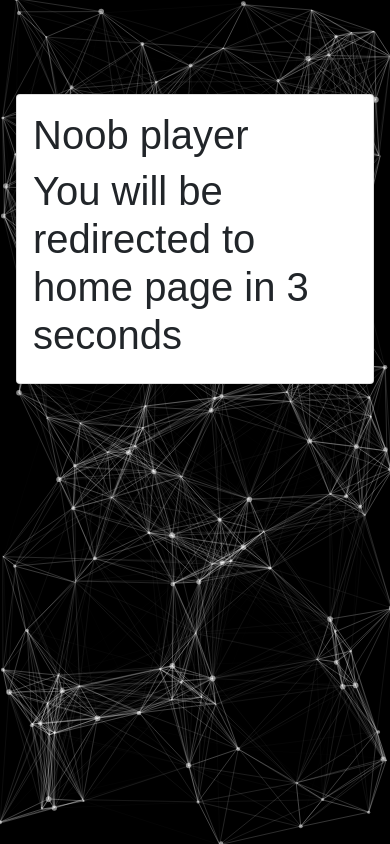
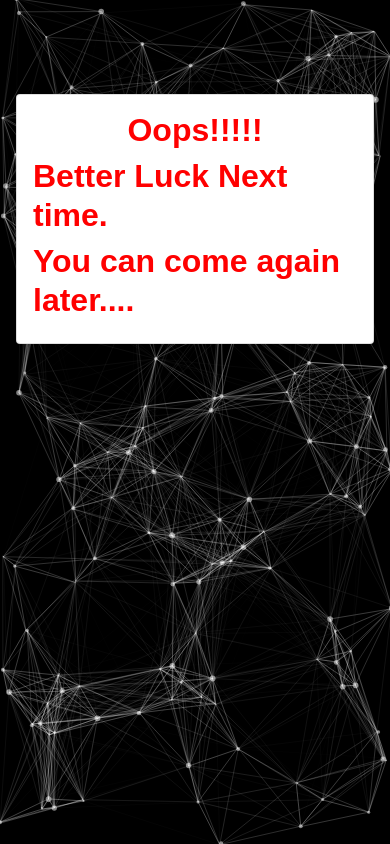
Before and after one commit to devdattakhoche/Around-the-world-bonus-round, a Django app: page /Home/Wrong in a window 390 px wide. Run offline with Django 3.2, Linux system fonts and the light colour scheme; some libraries are stand-ins or nearby versions.

Commit message:
second last ui changes done

```diff
--- a/templates/ATW/Home.html
+++ b/templates/ATW/Home.html
@@ -5,10 +5,10 @@
 {% endblock title %}
 
 {% block body %}
-<div class="well card p-3 my-3">
-    <h3>This is my Homepage</h3>
+<div class="well card col-sm-4 p-3 my-3" style=" margin-left: auto; margin-right: auto;align-items: center;">
+    <h3 style="color:black; text-align: center">This is my Homepage</h3>
     <form action=Question-{{ mytext }}>
-        <button type="submit" class="btn btn-primary" onclick="">Start Quiz</button>
+        <button type="submit" class="btn btn-primary" onclick="" >Start Quiz</button>
     </form>
 
 </div>
--- a/templates/ATW/Wrong_Ans.html
+++ b/templates/ATW/Wrong_Ans.html
@@ -4,12 +4,14 @@
 {% endblock title %}
 
 {% block meta %}
-<meta http-equiv="refresh" content="3;url=http://127.0.0.1:8000/Home" />
+<meta http-equiv="refresh" content="5;url=http://127.0.0.1:8000/Home" />
 {% endblock meta %}
 
 {% block body %}
-<div class="well card p-3 my-3">
-    <h1>Noob player</h1>
-    <h1>You will be redirected to home page in 3 seconds</h1>
+<div class="well card col-sm-4 p-3 my-3" style="opacity: 1; margin-left: auto; margin-right: auto;align-items: center;">
+    <h2 style="color: red;"><strong>Oops!!!!!</strong></h2>
+    <h2 style="color: red;"><strong>Better Luck Next time.</strong></h2>
+    <h2 style="color: red;"><strong>You can come again later....</strong></h2>
+
 </div>
 {% endblock body %}
--- a/templates/ATW/base.html
+++ b/templates/ATW/base.html
@@ -97,7 +97,7 @@
   </style>
   <body class="" id="particle">
     <div id="particles-js"></div>
-    <div class=" container-fluid p-3" >
+    <div class=" container-fluid p-3"style="opacity: 1; margin-left: auto; margin-right: auto;align-items: center;" >
       <span >--</span> particles
       <h1>Hello, world!</h1>
       {% block body %}
```
Also changed, not shown: templates/ATW/Timeout.html (+4 -4 lines), templates/ATW/success.html (+5 -5 lines).
